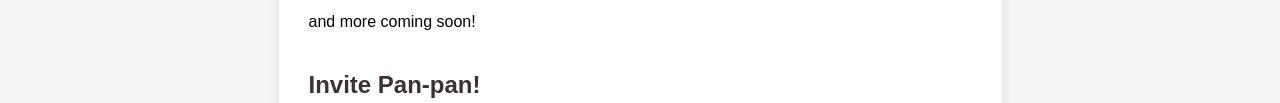
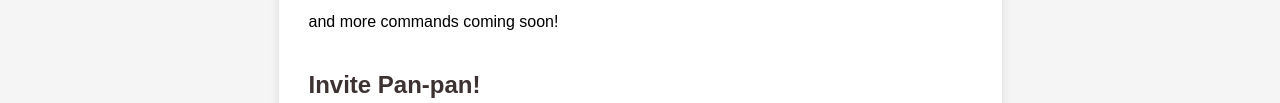
Before and after one commit to hyvos07/panpan-web, a plain HTML site: page index.html in a window 1280 px wide. Shown: the part 565-668 px from the top of the page. Drawn offline with Linux system fonts and the light colour scheme.

Commit message:
Description Change

```diff
--- a/index.html
+++ b/index.html
@@ -25,7 +25,7 @@
                 <li><b>panpan genshinch &lt;character-name&gt;</b><br>Provide a minimalized info about a Genshin character.</li>
                 <!-- More commands coming soon! -->
             </ul>
-            <p>and more coming soon!</p>
+            <p>and more commands coming soon!</p>
         </section>
 
         <section id="invite">
```
